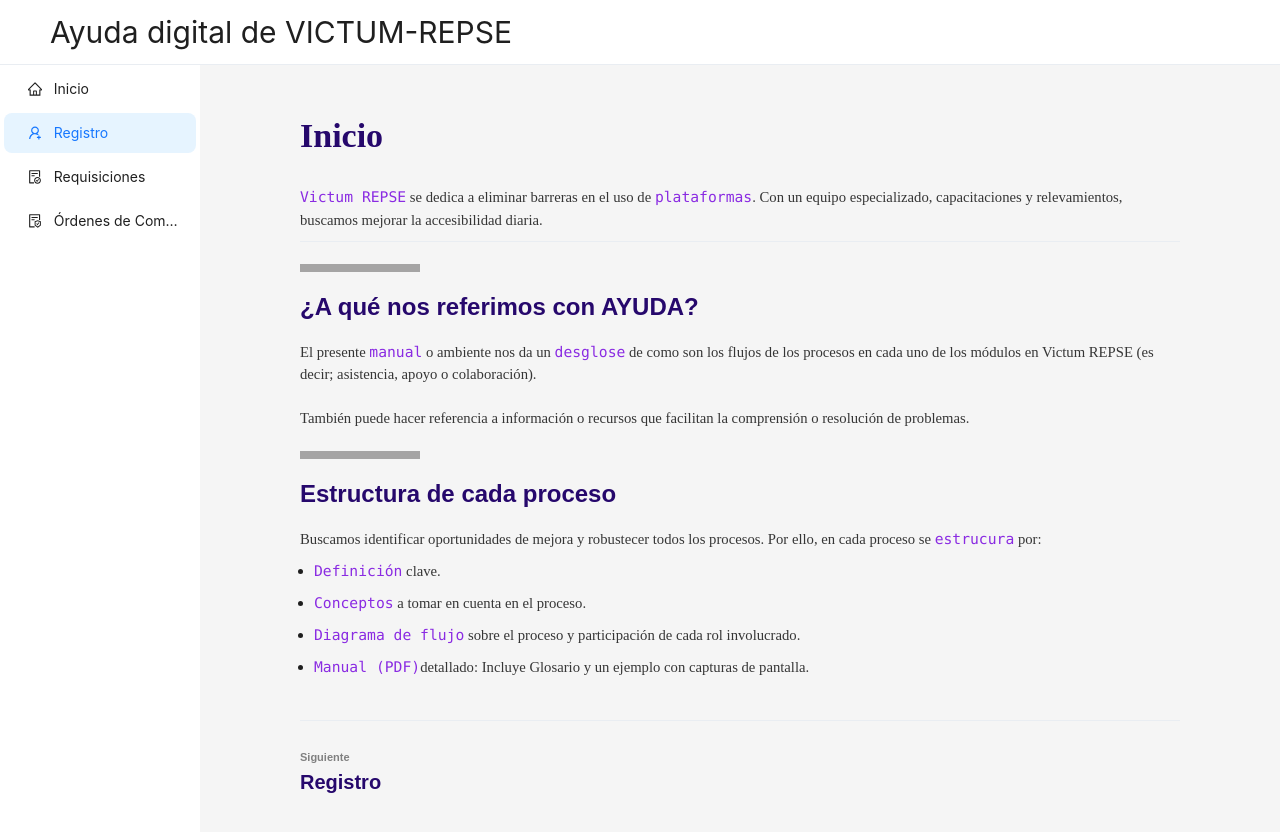
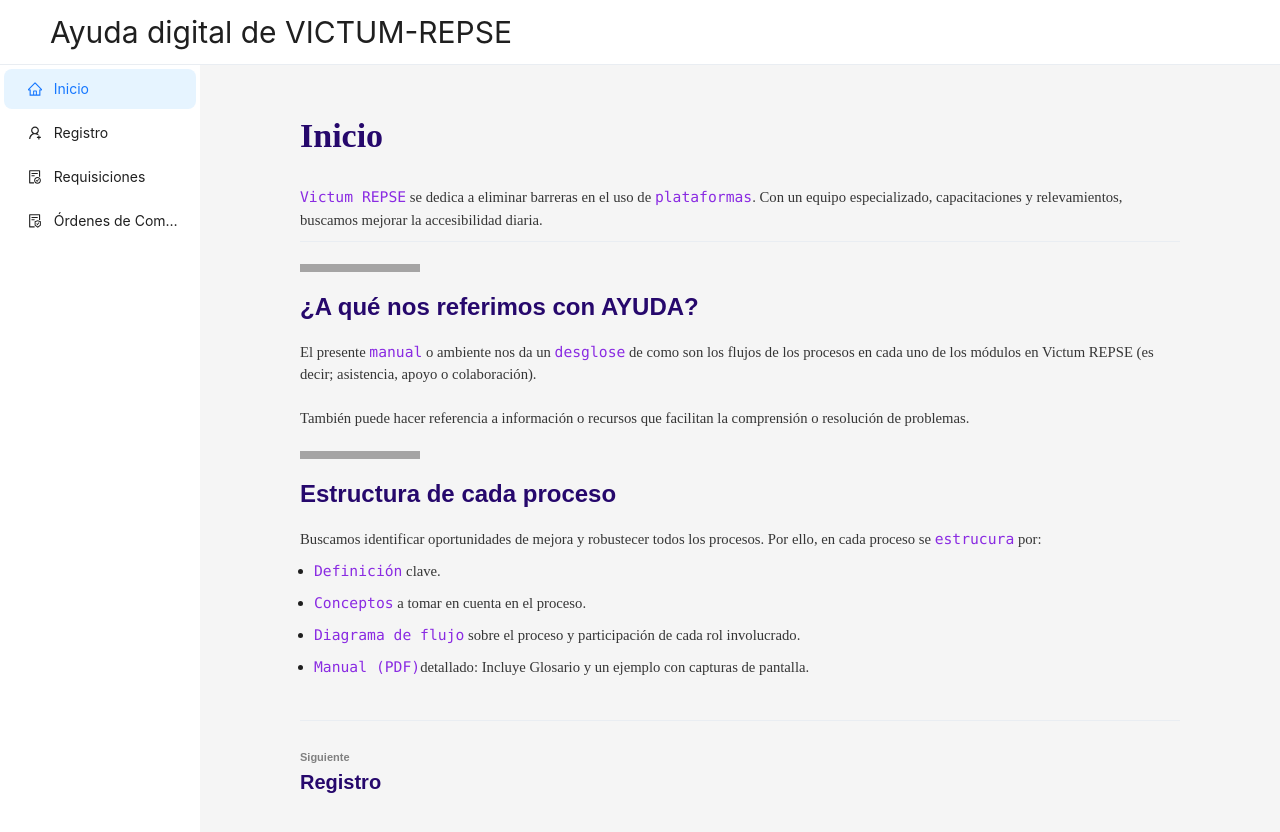
Before and after one commit to ucm23/help-victum-repse, a React (Vite) app: page / in a window 1280 px wide. Shown: the top 832 px of the page. Built offline with nearby package versions, Linux system fonts and the light colour scheme; a web font is replaced by a local one.

Commit message:
(add) 16-01-23-v3

```diff
--- a/src/App.css
+++ b/src/App.css
@@ -64,6 +64,9 @@
 }
 
 .ant-layout.css-dev-only-do-not-override-zl9ks2 {
+  min-height: 93vh;
+}
+.ant-layout.css-zl9ks2 {
   min-height: 93vh;
 }
 
--- a/src/components/NavBar.jsx
+++ b/src/components/NavBar.jsx
@@ -61,8 +61,8 @@
             >
                 <Menu
                     mode="inline"
-                    defaultSelectedKeys={['1']}
-                    defaultOpenKeys={['sub1']}
+                    defaultSelectedKeys={['0']}
+                    //defaultOpenKeys={['sub1']}
                     style={{
                         height: '100%',
                         borderRight: 0,
```
